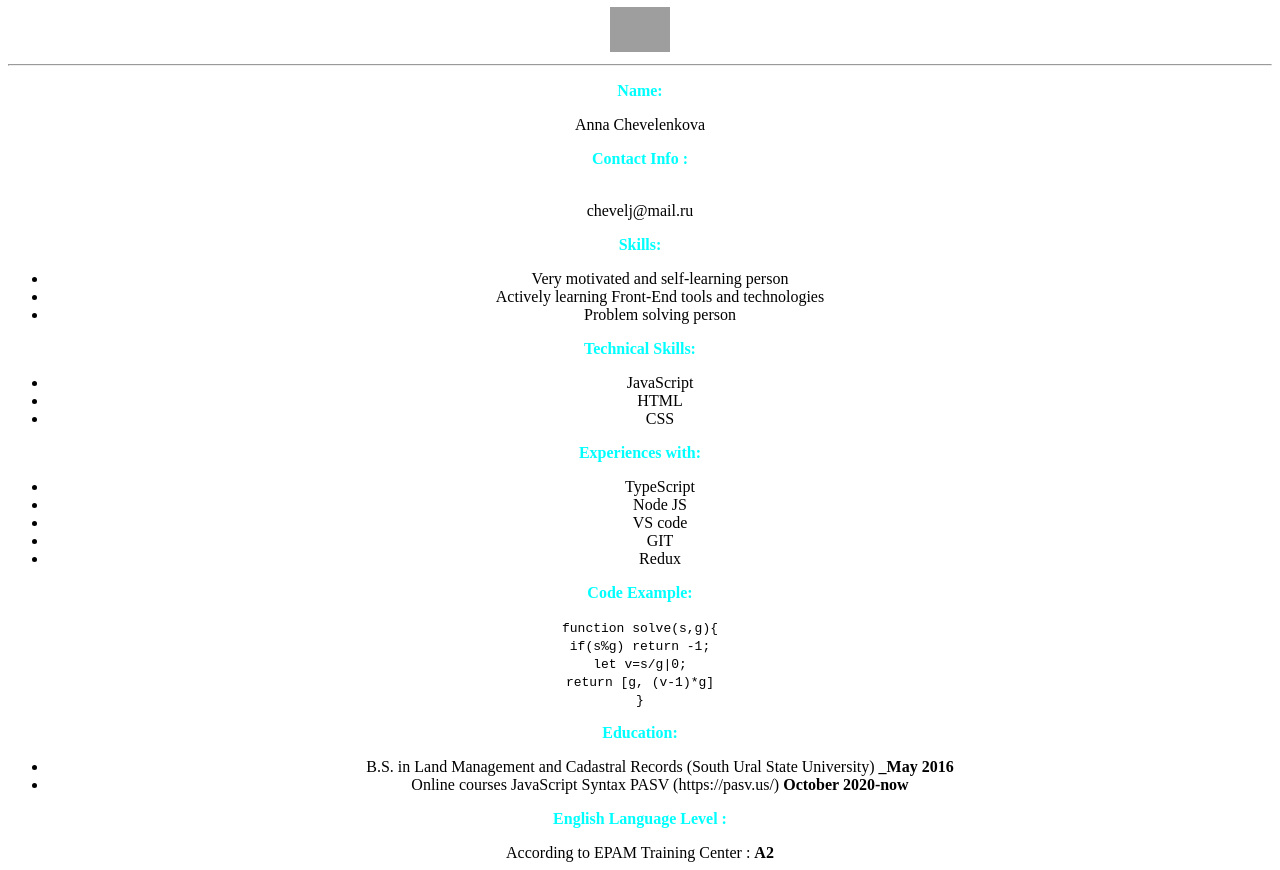
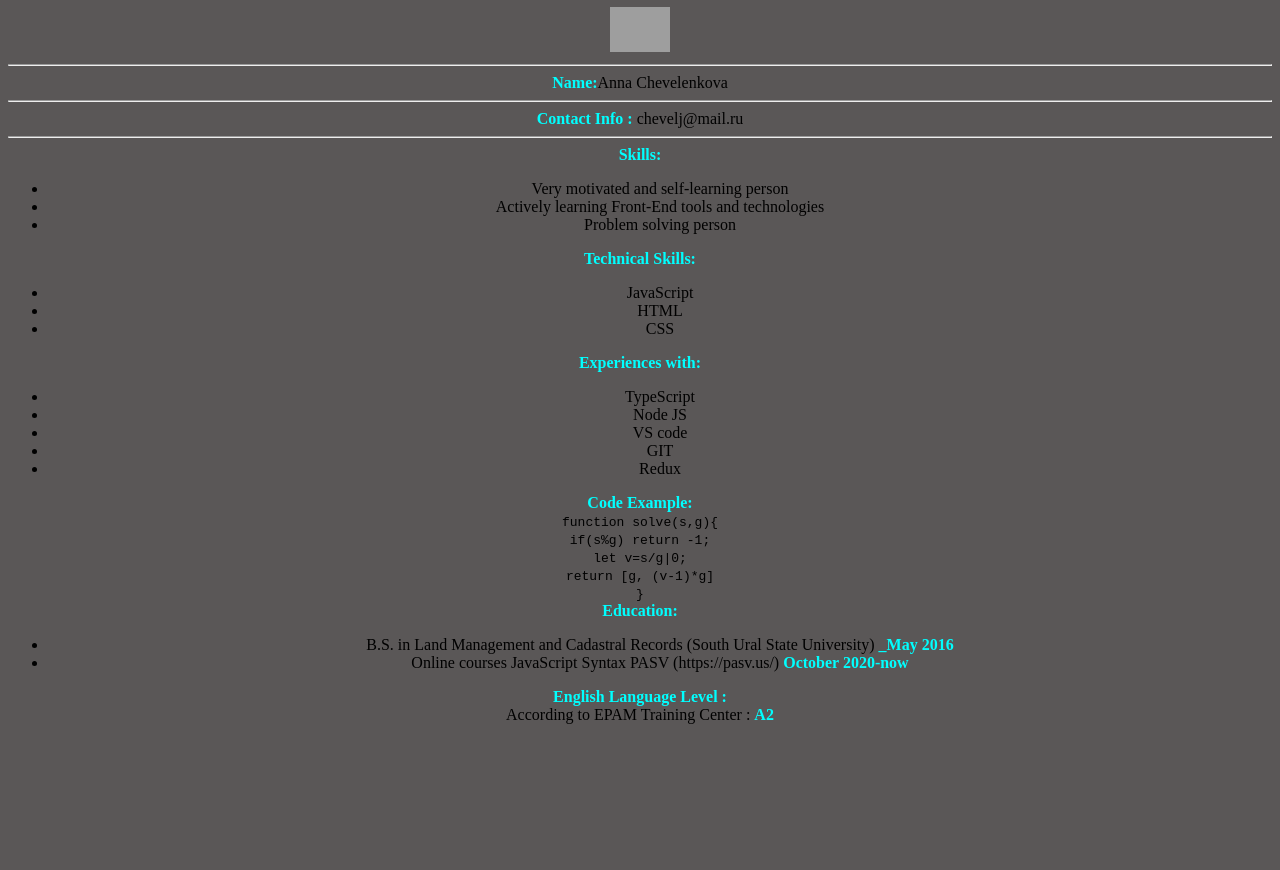
Before and after one commit to chevelenkova/rsschool-cv, a plain HTML site: page index.html in a window 1280 px wide. Shown: the part 73-943 px from the top of the page. After the commit the page ends 805 px from the top, so only its background shows below. Drawn offline with Linux system fonts and the light colour scheme; grey boxes are pictures that could not be loaded.

Commit message:
feat : add styles

```diff
--- a/index.html
+++ b/index.html
@@ -8,62 +8,58 @@
    <link href="styles.css" rel="stylesheet">
 </head>
 
-<body align = 'center'>
+<body>
+    <div align='Center'>
     <h1>Curriculum vitae</h1>
     <img src="IMG_0009.JPG" width="60">
     <hr />
-    <p>
-        <b>Name:</b><br></p>
-        Anna Chevelenkova
 
-    <p>
-        <b>Contact Info : </b></p><br>
-        chevelj@mail.ru
+        <b>Name:</b>Anna Chevelenkova<hr/>
 
-    <p>
+        <b>Contact Info : </b>chevelj@mail.ru<hr/>
+
+
         <b> Skills:</b>
-    <ul align = 'center'>
+    <ul>
         <li>Very motivated and self-learning person</li>
         <li>Actively learning Front-End tools and technologies</li>
         <li>Problem solving person</li>
     </ul>
-    </p>
-    <p>
-        <b>Technical Skills:</b>
-    <ul align = 'center'>
+
+    <b>Technical Skills:</b>
+    <ul>
         <li>JavaScript</li>
         <li>HTML</li>
         <li>CSS</li>
     </ul>
-    </p>
-    <p> <b>Experiences with:</b>
+
+     <b>Experiences with:</b>
     <ul>
-        <li> TypeScript
-        <li> Node JS</li>
-        <li> VS code</li>
-        <li> GIT</li>
-        <li> Redux</li>
+        <li> TypeScript</li>
+        <li> Node JS </li>
+        <li> VS code </li>
+        <li> GIT </li>
+        <li> Redux </li>
     </ul>
-    </p>
-    <p><b>Code Example:</b></p>
+
+    <b>Code Example:</b><br>
     <code>function solve(s,g){<br>
     if(s%g) return -1;<br>
     let v=s/g|0;<br>
     return [g, (v-1)*g]<br>
-} </code>
+} </code><br>
 
-    <p><b>Education:</b>
+   <b>Education:</b>
     <ul>
         <li> B.S. in Land Management and Cadastral Records (South Ural State University) <b>_May 2016</b></li>
         <li>Online courses JavaScript Syntax PASV (https://pasv.us/) <b>October 2020-now</b></li>
     </ul>
-    </p>
-    <p>
-        <b>English Language Level :</b></p>
+
+        <b>English Language Level :</b><br>
         According to EPAM Training Center : <b>A2</b>
 
 
-
+    </div>
 
 </body>
 
--- a/styles.css
+++ b/styles.css
@@ -1,6 +1,9 @@
 h1 {
     background-color: rgb(0, 255, 255);
 }
-p {
+b {
 color: rgb(0, 255, 255);
 }
+body {
+    background-color: rgb(90, 87, 87);
+}
```
Also changed, not shown: 1 other file.
